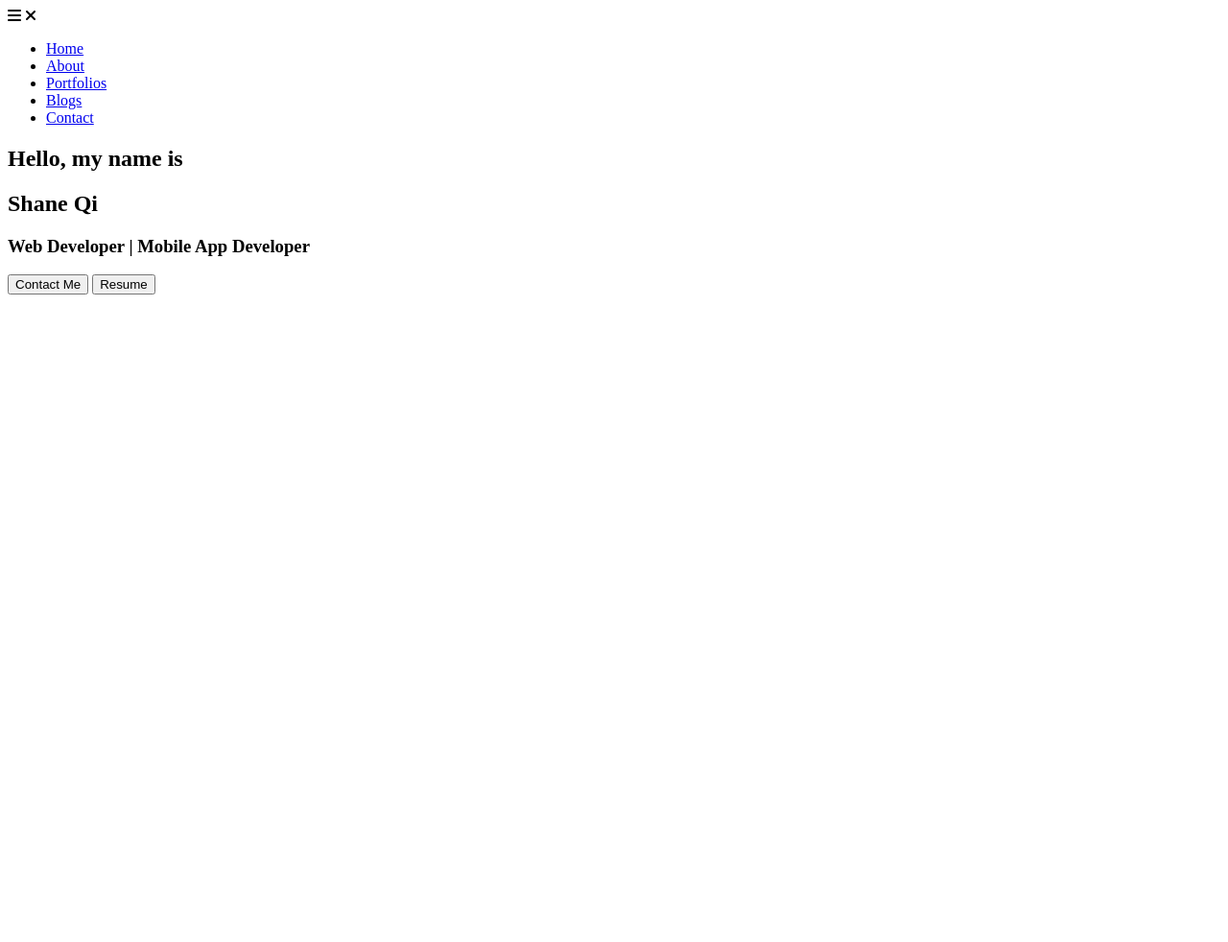
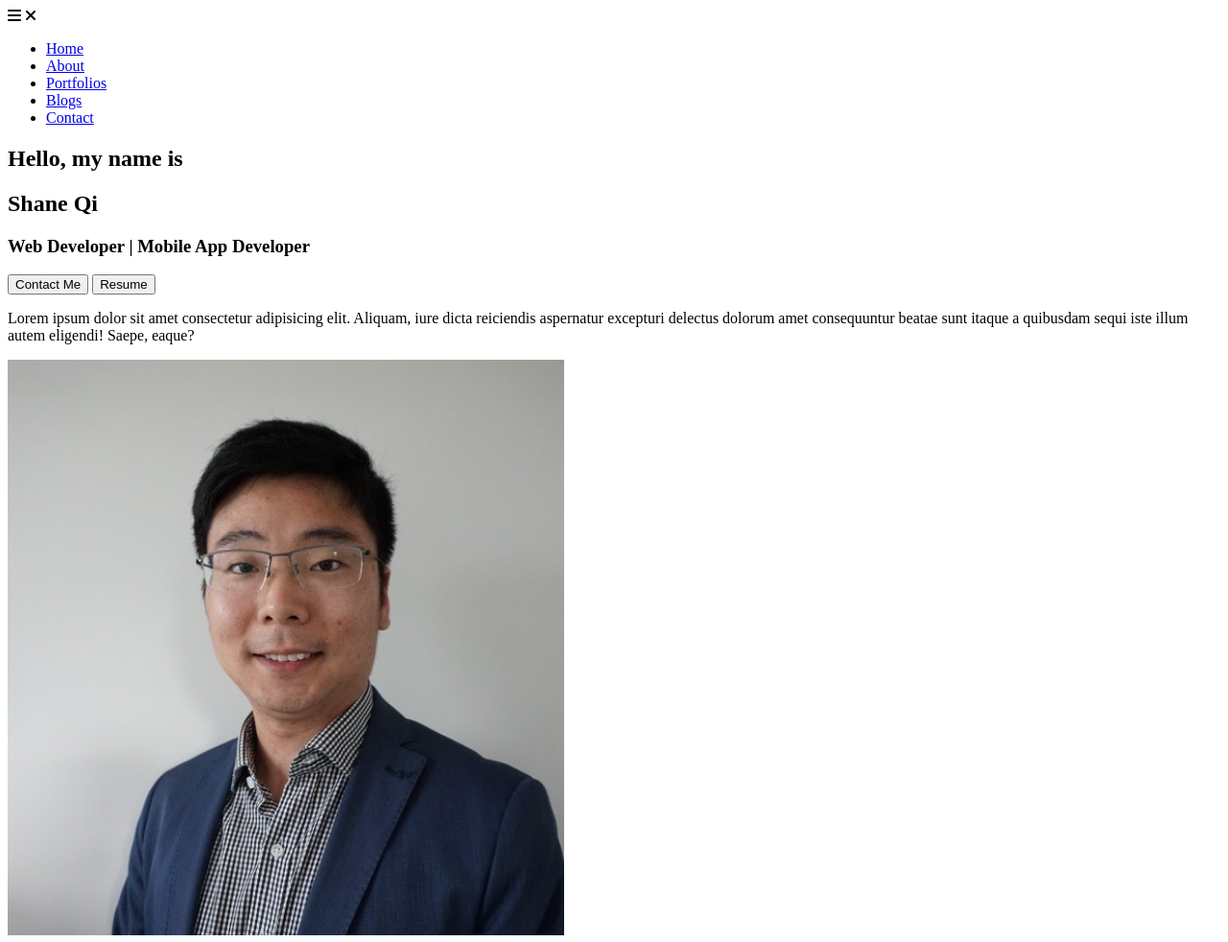
Before and after one commit to shaneqi72/portfolio_ShaneQi, a plain HTML site: page src/index.html in a window 1280 px wide. Shown: the whole page at 96% size. Before the commit the page ends 800 px from the top, so only its background shows below. Drawn offline with Linux system fonts and the light colour scheme.

Commit message:
updating index.html

```diff
--- a/src/index.html
+++ b/src/index.html
@@ -31,13 +31,31 @@
 
     <main>
       <section>
-        <h2>Hello, my name is</h2>
-        <h1><strong>Shane Qi</strong></h1>
-        <h3>Web Developer | Mobile App Developer</h3>
+        <div>
+          <h2>Hello, my name is</h2>
+          <h1><strong>Shane Qi</strong></h1>
+          <h3>Web Developer | Mobile App Developer</h3>
+        </div>
+        <div>
+          <button>Contact Me</button>
+          <button>Resume</button>
+        </div>
       </section>
       <section>
-        <button>Contact Me</button>
-        <button>Resume</button>
+        <p>
+          Lorem ipsum dolor sit amet consectetur adipisicing elit. Aliquam, iure
+          dicta reiciendis aspernatur excepturi delectus dolorum amet
+          consequuntur beatae sunt itaque a quibusdam sequi iste illum autem
+          eligendi! Saepe, eaque?
+        </p>
+      </section>
+      <section>
+        <img
+          src="/docs/img/portrait.png"
+          alt="shane Qi"
+          width="580"
+          height="600"
+        />
       </section>
     </main>
   </body>
```
